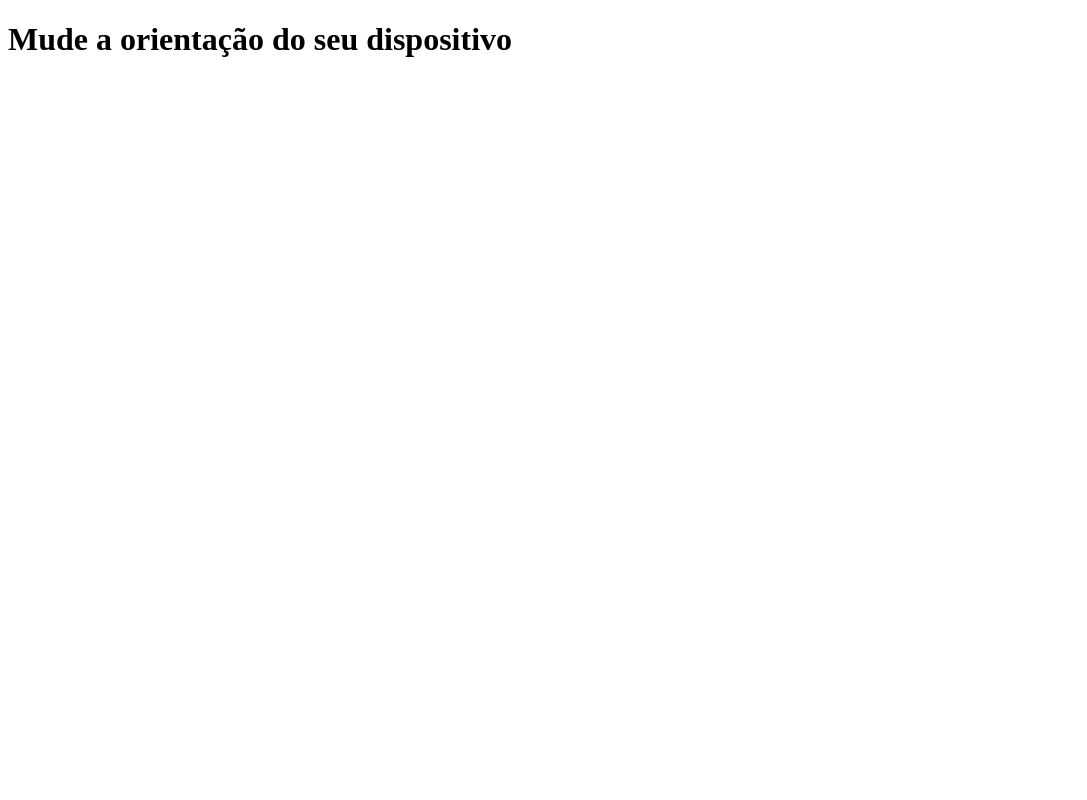
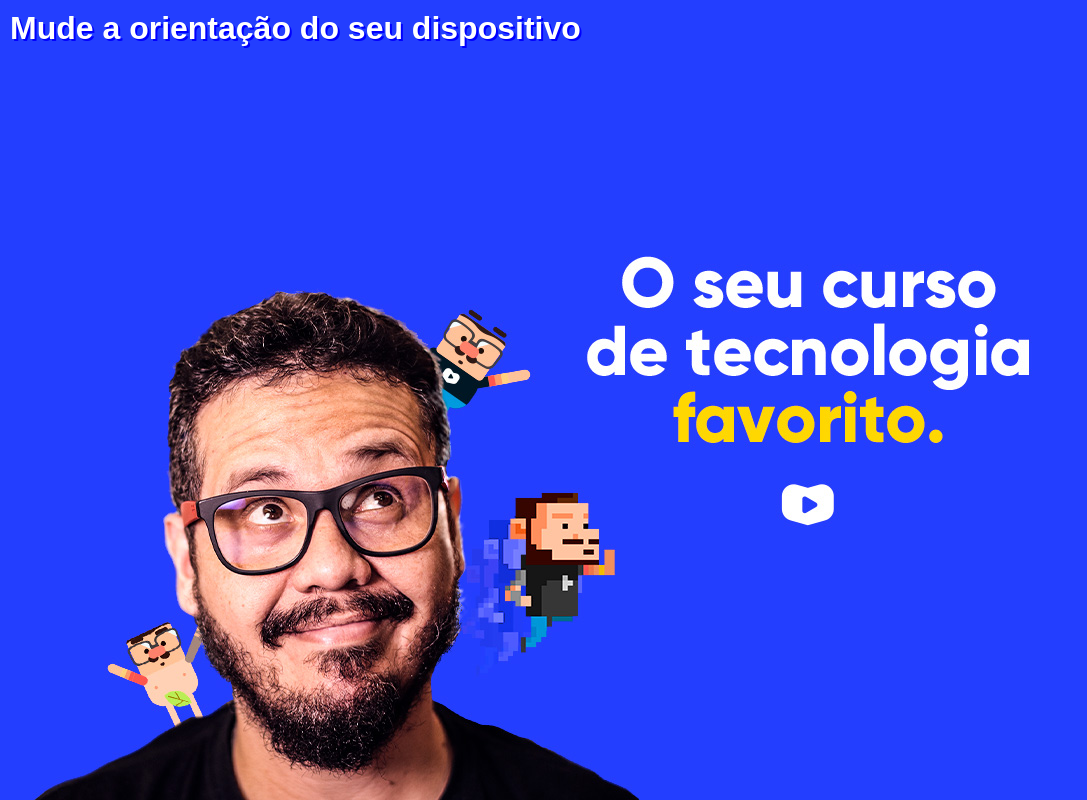
Before and after one commit to dsempresa/html-css, a plain HTML site: page exercicios/ex026/mq002/index.html in a window 1280 px wide. Shown: the whole page, without its empty margins (0-1087 px from the left). Drawn offline with Linux system fonts and the light colour scheme.

Commit message:
retrato/paisagem e geral

```diff
--- a/exercicios/ex026/mq002/estilos/paisagem.css
+++ b/exercicios/ex026/mq002/estilos/paisagem.css
@@ -1,3 +1,8 @@
 @charset 'UTF-8';
 
 /*Aparelho deitado (landscape)*/
+
+body {
+    background-image: url(../imagens/cev-landscape.jpg);
+    background-position: left bottom;
+}
--- a/exercicios/ex026/mq002/estilos/retrato.css
+++ b/exercicios/ex026/mq002/estilos/retrato.css
@@ -1,3 +1,8 @@
 @charset 'UTF-8';
 
 /*Aparelho em pé (portrait)*/
+
+body {
+    background-image: url(../imagens/cev-portrait.jpg);
+    background-position: center bottom;
+}
--- a/exercicios/ex026/mq002/estilos/style.css
+++ b/exercicios/ex026/mq002/estilos/style.css
@@ -1,3 +1,23 @@
 @charset 'UTF-8';
 
 /*Configurações gerais*/
+
+* {
+    margin: 0px;
+    padding: 0px;
+    font-family: Arial, Helvetica, sans-serif;
+}
+
+html, body {
+    width: 100vw;
+    height: 100vh;
+    background-color: #233eff;
+    background-size: contain;
+    background-repeat: no-repeat;
+}
+
+h1 {
+    color: white;
+    text-shadow: 2px 2px 0px blue;
+    padding: 10px;
+}
```
